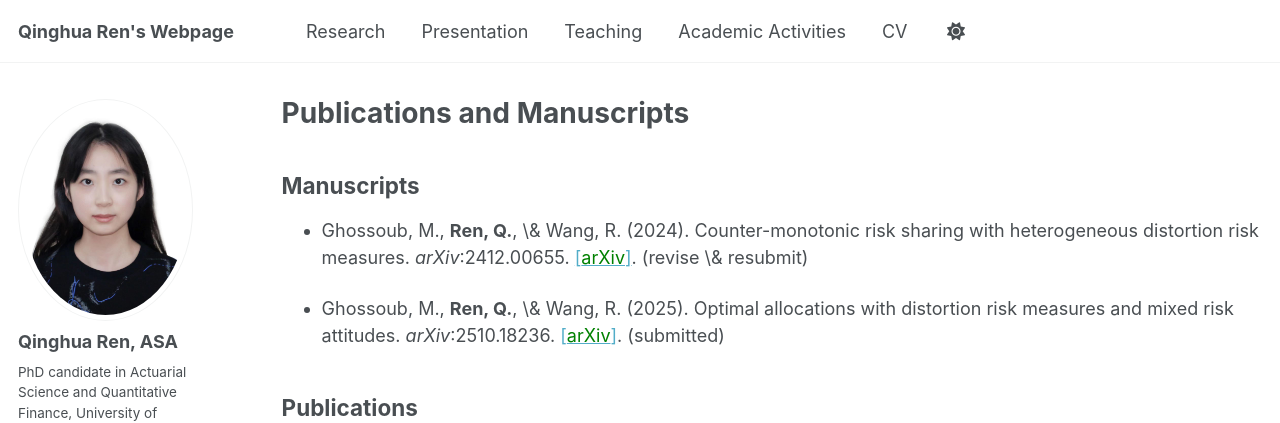
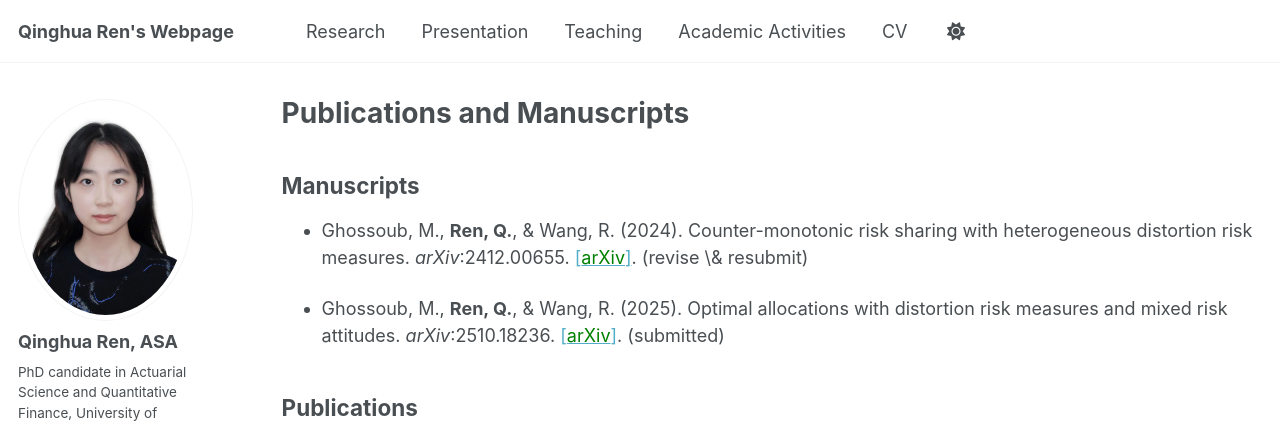
Before and after one commit to qinghua-ren/qinghua-ren.github.io, a Jekyll site: the page built from _pages/publication.md, in a window 1280 px wide and 1205 px high. Shown: the top 423 px of the window. Built offline with Jekyll 4.4.1, drawn with Linux system fonts in a browser that asks for light colours; a script that is not in the unit is left out.

Commit message:
Update publication.md

```diff
--- a/_pages/publication.md
+++ b/_pages/publication.md
@@ -7,9 +7,9 @@ author_profile: true
 
 ## Manuscripts
 
-- Ghossoub, M., **Ren, Q.**, \& Wang, R. (2024). Counter-monotonic risk sharing with heterogeneous distortion risk measures. *arXiv*:2412.00655. [[<span style="color:green">arXiv</span>]](https://arxiv.org/abs/2412.00655). (revise \& resubmit)
+- Ghossoub, M., **Ren, Q.**, & Wang, R. (2024). Counter-monotonic risk sharing with heterogeneous distortion risk measures. *arXiv*:2412.00655. [[<span style="color:green">arXiv</span>]](https://arxiv.org/abs/2412.00655). (revise \& resubmit)
 
-- Ghossoub, M., **Ren, Q.**, \& Wang, R. (2025). Optimal allocations with distortion risk measures and mixed risk attitudes. *arXiv*:2510.18236. [[<span style="color:green">arXiv</span>]](https://arxiv.org/abs/2510.18236). (submitted)
+- Ghossoub, M., **Ren, Q.**, & Wang, R. (2025). Optimal allocations with distortion risk measures and mixed risk attitudes. *arXiv*:2510.18236. [[<span style="color:green">arXiv</span>]](https://arxiv.org/abs/2510.18236). (submitted)
 
 
 ## Publications
```
